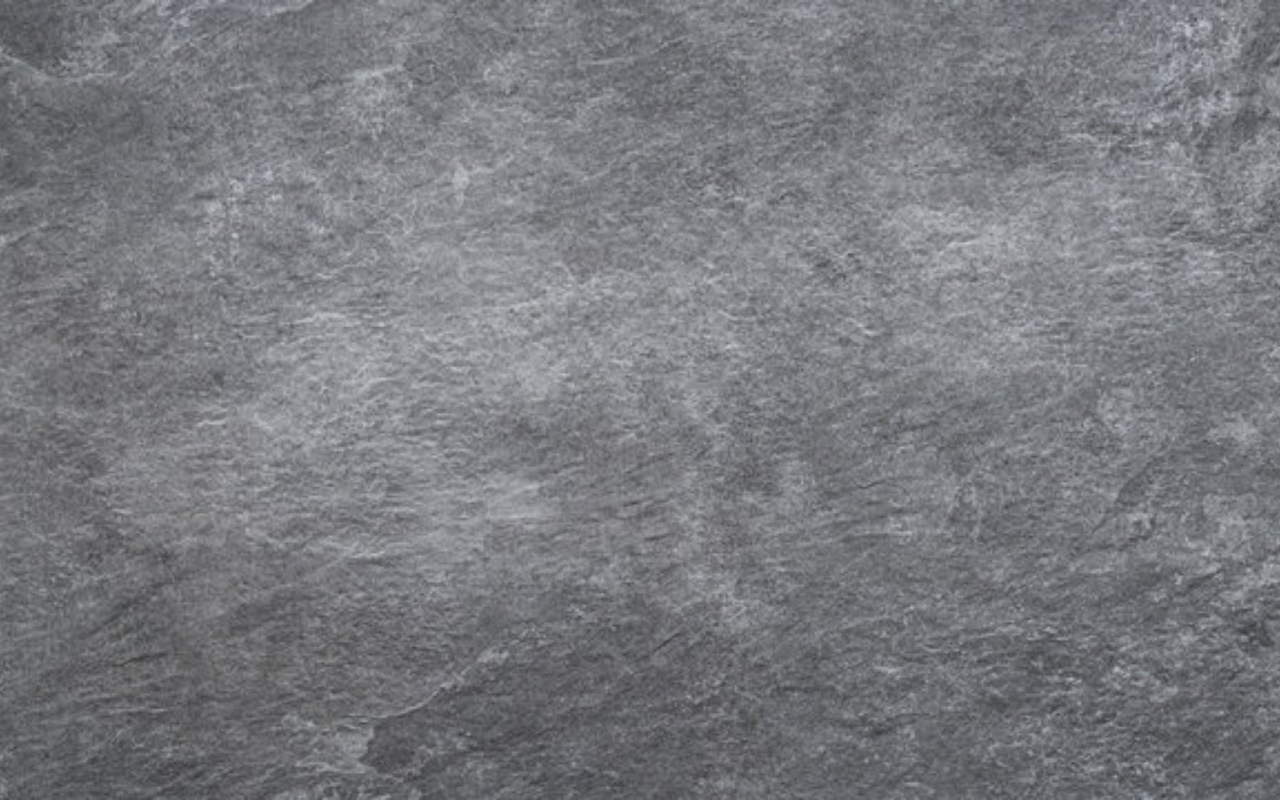
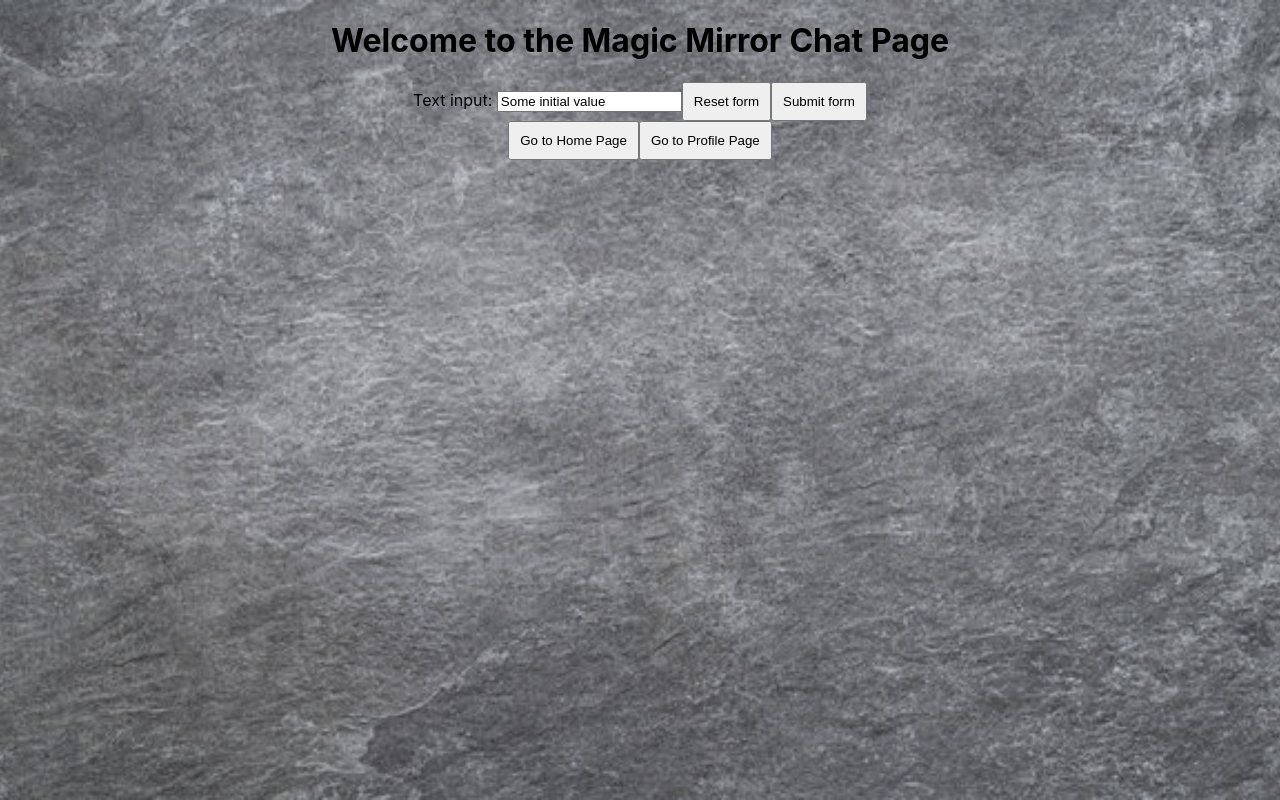
Before and after one commit to Way05/HenHacks25, a React (Create React App) app in the folder henhacks25/: page /chat in a window 1280 px wide. Before the commit this address had no page. Built offline with nearby package versions, Linux system fonts and the light colour scheme.

Commit message:
minor changes

```diff
--- a/henhacks25/src/App.tsx
+++ b/henhacks25/src/App.tsx
@@ -3,6 +3,7 @@ import './App.css';
 import { BrowserRouter as Router, Routes, Route } from 'react-router-dom';
 import Home from './pages/home';  // Import the Home component
 import ProfilePage from './pages/profile'; // Import ProfilePage
+import ChatPage from './pages/chat';
 
 function App() {
   return (
@@ -13,6 +14,7 @@ function App() {
           {/* Default Route for Home component */}
           <Route path="/" element={<Home />} />  {/* Home component is now the default */}
           <Route path="/profile" element={<ProfilePage />} />  {/* ProfilePage route */}
+          <Route path="/chat" element={<ChatPage />} />
         </Routes>
       </div>
     </Router>
--- a/henhacks25/src/index.css
+++ b/henhacks25/src/index.css
@@ -20,3 +20,7 @@ body{
   background-attachment: fixed;
   /* background: #6cf; */
 }
+
+button {
+  padding: 10px;
+}
--- a/henhacks25/src/pages/chat.tsx
+++ b/henhacks25/src/pages/chat.tsx
@@ -1,22 +1,9 @@
 import React from 'react';
 import { Link } from 'react-router-dom';
 
-function handleSubmit(e: any) {
-    e.preventDefault();
+import { handleSubmit } from '../gemini_api';
 
-    const form = e.target;
-    const formData = new FormData(form);
-
-    const formJson = Object.fromEntries(formData.entries());
-    console.log(formJson.myInput);
-
-    //UNCOMMENT THIS TO RECEIVE RESPONSES FROM GEMINI AI
-    // const response = fetchResponse(formJson.myInput.toString());
-    // console.log(response);
-  }
-
-
-  const Chat: React.FC = () => {
+  const ChatPage: React.FC = () => {
     return (
       <div className="Magic Mirror">
         <h1>Welcome to the Magic Mirror Chat Page</h1>
@@ -47,4 +34,4 @@ function handleSubmit(e: any) {
     );
   };
 
-  export default Chat;
+  export default ChatPage;
--- a/henhacks25/src/pages/home.tsx
+++ b/henhacks25/src/pages/home.tsx
@@ -1,4 +1,3 @@
-// src/pages/Home.tsx
 import React from 'react';
 import { Link } from 'react-router-dom';
 
```
